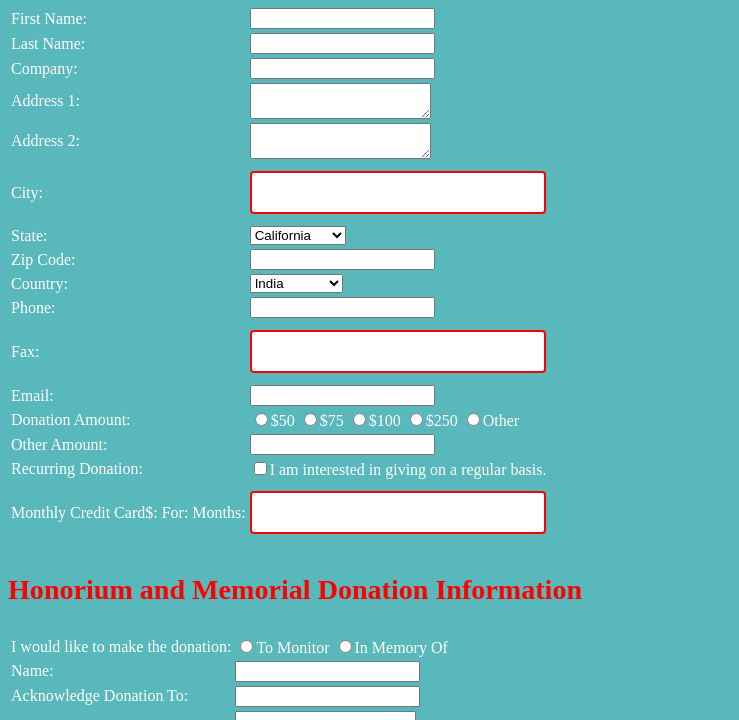
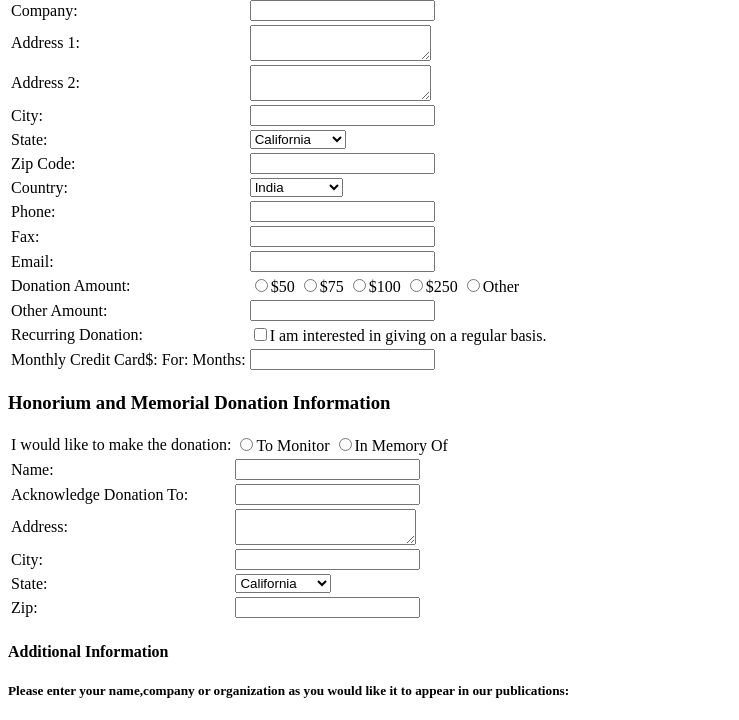
Before and after one commit to Raad075/mywebsite, a plain HTML site: page task1.html in a window 1280 px wide. Shown: the part 61-781 px from the top of the page, without its empty margins (0-739 px from the left). Drawn offline with Linux system fonts and the light colour scheme.

Commit message:
task1.html

```diff
--- a/task1.html
+++ b/task1.html
@@ -3,38 +3,8 @@
 
         <title>Denotes Requiured Information</title>
     </head>
-    <style>
-        body{
-            color:rgb(255, 255, 255);
-            background-image:url(pata.jpeg) ;
-            background-position: center;
-            background-repeat: no-repeat;
-            background-size: cover;
-
-        }
-        div {
-  border-radius: 5px;
-  background-color: #f2f2f2;
-  padding: 20px;
-        }
-      input[type=text] {
-  width: 100%;
-  padding: 12px 20px;
-  margin: 8px 0;
-  box-sizing: border-box;
-  border: 2px solid red;
-  border-radius: 4px;
-}
-
-    </style>
 
     <body>
-
-        <body style ="background-color:rgb(88, 184, 187);"></body>
-        <h1 style="color: red;">1 Donation >2 Confirmation  >Thank You!</h1>
-
-        <h2 style="color: red;"Donor Information</h2>
-
 
         <form>
             <table>
```
